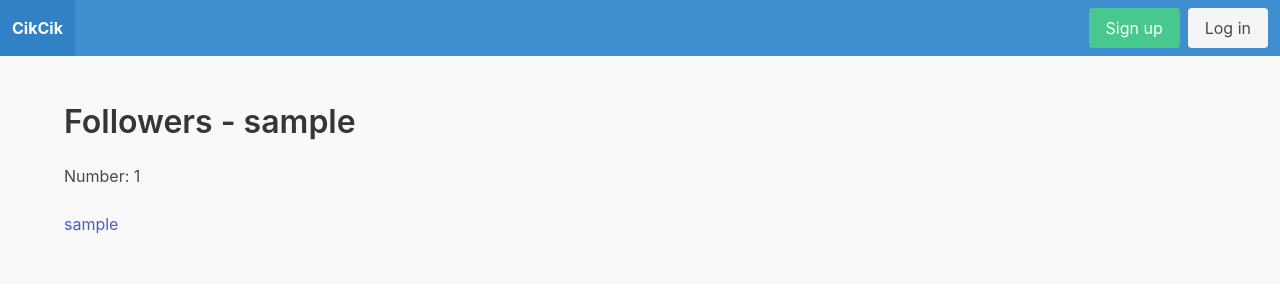
After one commit to israfil-cetin/MyTwitterClone, a Django app: a page that uses templates/userprofile/followers.html in a window 1280 px wide. The commit adds this page. Shown: the top 300 px of the page. Run offline with Django 3.2, Linux system fonts and the light colour scheme; tables that the repository leaves empty hold one stand-in row (values such as "Sample post").

Commit message:
follows and followers added

```diff
--- a/MyTwitterClone/urls.py
+++ b/MyTwitterClone/urls.py
@@ -19,7 +19,7 @@ from django.contrib.auth import views
 from apps.core.views import frontpage, signup
 from apps.feed.views import feed, search
 from apps.feed.api import api_add_cik
-from apps.userprofile.views import userprofile, follow_user, unfollow_user
+from apps.userprofile.views import userprofile, follow_user, unfollow_user, followers, follows
 
 urlpatterns = [
 
@@ -34,6 +34,8 @@ urlpatterns = [
     path('feed/', feed, name='feed'),
     path('search/', search, name='search'),
     path('u/<str:username>/', userprofile, name='userprofile'),
+    path('u/<str:username>/followers/', followers, name='followers'),
+    path('u/<str:username>/follows/', follows, name='follows'),
     path('u/<str:username>/follow/', follow_user, name='follow_user'),
     path('u/<str:username>/unfollow/', unfollow_user, name='unfollow_user'),
 
--- a/apps/userprofile/views.py
+++ b/apps/userprofile/views.py
@@ -26,3 +26,19 @@ def unfollow_user(request, username):
     request.user.userprofile.follows.remove(user.userprofile)
 
     return redirect('userprofile', username=username)
+
+def followers(request, username):
+    user = get_object_or_404(User, username=username)
+
+    context = {
+        'user': user
+    }
+    return render(request, 'userprofile/followers.html', context)
+
+def follows(request, username):
+    user = get_object_or_404(User, username=username)
+
+    context = {
+        'user': user
+    }
+    return render(request, 'userprofile/follows.html', context)
--- /dev/null
+++ b/templates/userprofile/followers.html
@@ -0,0 +1,29 @@
+{% extends 'core/base.html' %}
+
+{% load humanize %}
+
+{% block content %}
+    <div class="container">
+        <div class="columns">
+            <div class="column is-12">
+                <h1 class="title">Followers - {{ user.username }}</h1>
+
+                <p>Number: {{ user.userprofile.followed_by.count }}</p>
+            </div>
+        </div>
+
+        <div class="columns">
+            <div class="column is-8">
+                {% for user in user.userprofile.followed_by.all %}
+                    <p><a href="{% url 'userprofile' user.user.username %}">{{ user.user.username }}</a></p>
+                {% empty %}
+                    {% if request.user == user %}
+                        <p>No followers you have</p>
+                    {% else %}
+                        <p>{{ user.username }} doesn't have any followers</p>
+                    {% endif %}
+                {% endfor %}
+            </div>
+        </div>
+    </div>
+{% endblock %}
--- a/templates/userprofile/userprofile.html
+++ b/templates/userprofile/userprofile.html
@@ -8,8 +8,8 @@
             <div class="column is-12">
                 <h1 class="title">{{ user.username }}</h1>
 
-                <p>Followers: {{ user.userprofile.followed_by.count }}</p>
-                <p>Follows: {{ user.userprofile.follows.count }}</p>
+                <p><a href="{% url 'followers' user.username %}"> Followers: {{ user.userprofile.followed_by.count }}</a></p>
+                <p><a href="{% url 'follows' user.username %}">Follows: {{ user.userprofile.follows.count }}</a></p>
 
                 {% if user != request.user %}
                     {% if request.user.userprofile in user.userprofile.followed_by.all %}
```
Also changed, not shown: templates/userprofile/follows.html (added, +29 -0 lines).
